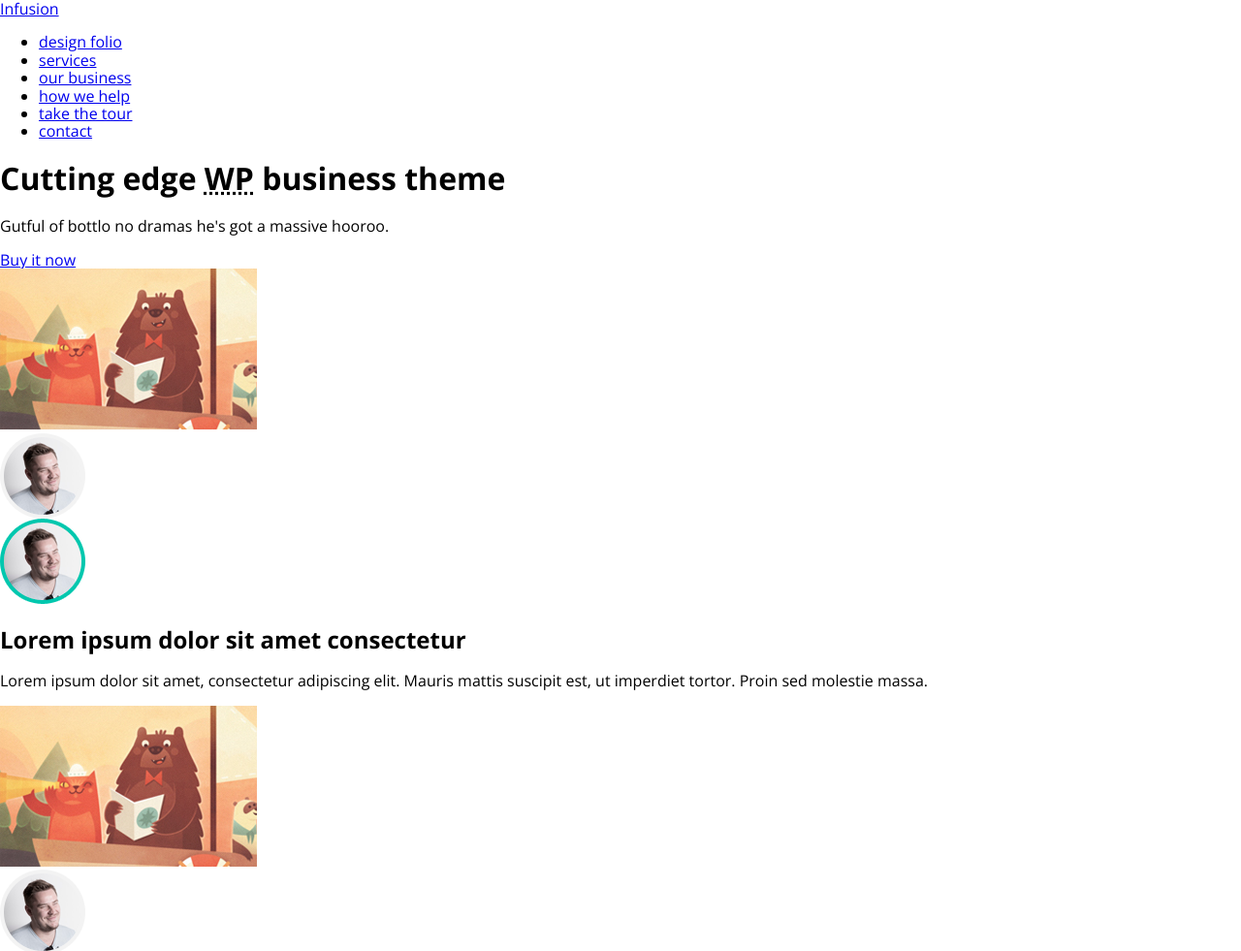
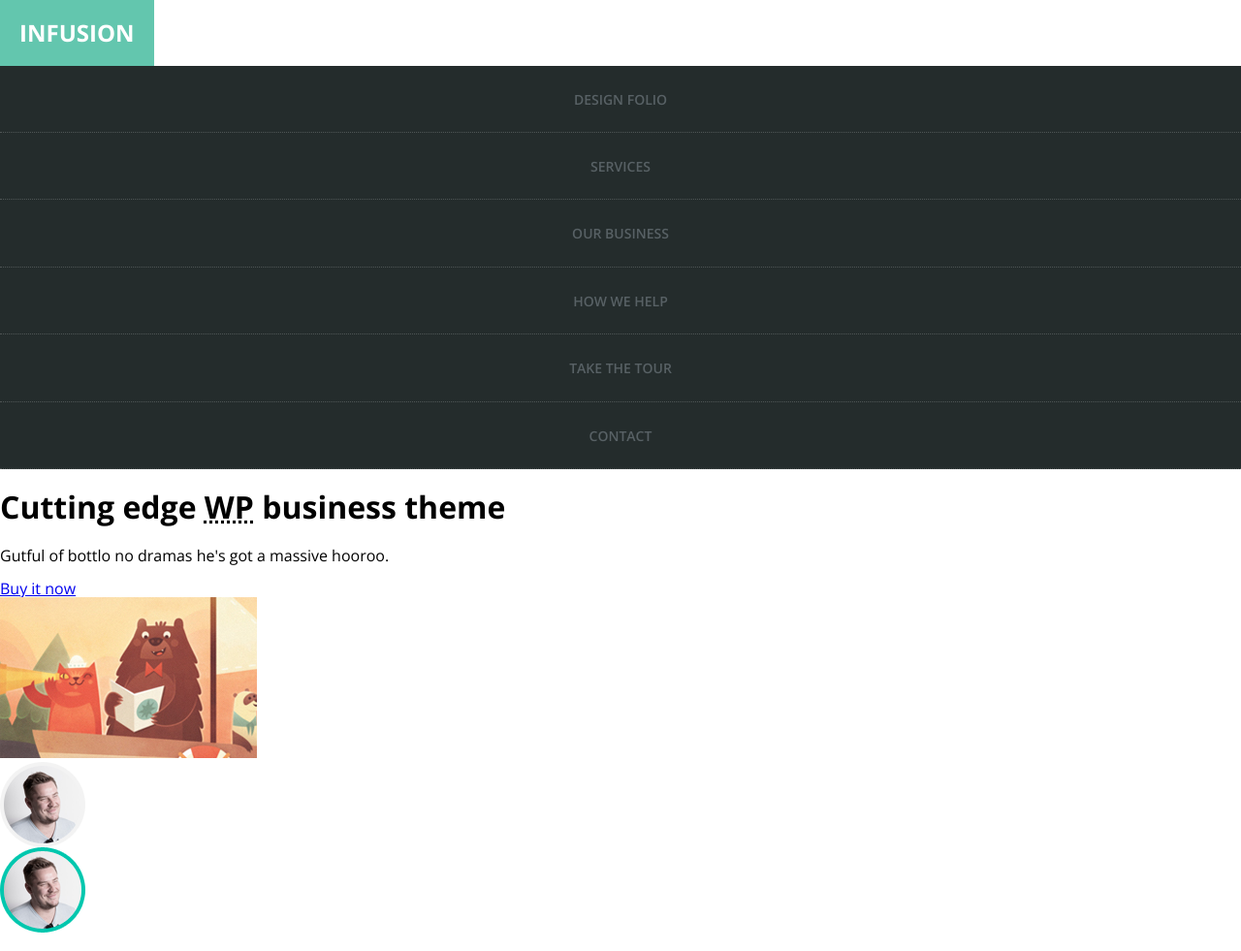
Before and after one commit to RianMarlon/Projeto-Final-Curso-Web-Design, a plain HTML site: page index.html in a window 1280 px wide. Shown: the top 981 px of the page at 97% size. Drawn offline with nearby package versions, Linux system fonts and the light colour scheme.

Commit message:
Adicionando algumas classes no index.html e atualizando o styles.css

```diff
--- a/css/styles.css
+++ b/css/styles.css
@@ -3,3 +3,50 @@ body{
     margin: 0;
     font-family: 'Open Sans', 'Sintony', sans-serif;
 }
+
+.header{
+    background-color: #FFF;
+    width: 100%;
+}
+
+.logo-text{
+    text-transform: uppercase;
+    background-color: #63C6AE;
+    font-size: 24px;
+    margin: 0;
+    padding: 20px;
+    display: block;
+    text-decoration: none;
+    color: #FFF;
+    font-weight: bold;
+    float: left;
+}
+
+.header__btnMenu{
+
+}
+
+.header__nav{
+    clear: left;
+}
+
+.header__nav ul{
+    margin: 0;
+    padding: 0;
+}
+
+.header__nav li{
+    list-style-type: none;
+    background-color: #242C2C;
+    padding: 25px 0;
+    text-align: center;
+    border-bottom: 1px dotted rgba(255, 255, 255, 0.2);
+}
+
+.header__nav li a{
+    color: #586165;
+    text-decoration: none;
+    text-transform: uppercase;
+    font-size: 14px;
+    font-weight: 600;
+}
--- a/index.html
+++ b/index.html
@@ -24,14 +24,14 @@
 
         </head>
 
-        <body>
+        <body class="no-js">
 
-            <header>
-              <a href="index.html">Infusion</a>
+            <header class="header">
+              <a href="index.html" class="logo-text">Infusion</a>
 
-              <button style="display: none;">Menu</button>
+              <button style="display: none;" class="header__btnMenu">Menu</button>
 
-              <nav>
+              <nav class="header__nav">
 
                 <ul>
                   <li><a href="#">design folio</a></li>
@@ -84,11 +84,51 @@
 
                     <article>
 
-                        <img src="imagens/c01.jpg" alt="Carousel Img">
+                        <img src="imagens/c02.jpg" alt="Carousel Img">
 
                         <div>
 
-                          <img src="imagens/teamsprite_01.png" alt="Carousel Img">
+                          <img src="imagens/teamsprite_02.png" alt="Carousel Img">
+
+                        </div>
+
+                        <div>
+
+                          <h2>Lorem ipsum dolor sit amet consectetur</h2>
+
+                          <p>Lorem ipsum dolor sit amet, consectetur adipiscing elit. Mauris mattis suscipit est, ut imperdiet tortor. Proin sed molestie massa.</p>
+
+                        </div>
+
+                    </article>
+
+                    <article>
+
+                        <img src="imagens/c03.jpg" alt="Carousel Img">
+
+                        <div>
+
+                          <img src="imagens/teamsprite_03.png" alt="Carousel Img">
+
+                        </div>
+
+                        <div>
+
+                          <h2>Lorem ipsum dolor sit amet consectetur</h2>
+
+                          <p>Lorem ipsum dolor sit amet, consectetur adipiscing elit. Mauris mattis suscipit est, ut imperdiet tortor. Proin sed molestie massa.</p>
+
+                        </div>
+
+                    </article>
+
+                    <article>
+
+                        <img src="imagens/c04.jpg" alt="Carousel Img">
+
+                        <div>
+
+                          <img src="imagens/teamsprite_04.png" alt="Carousel Img">
 
                         </div>
 
```
